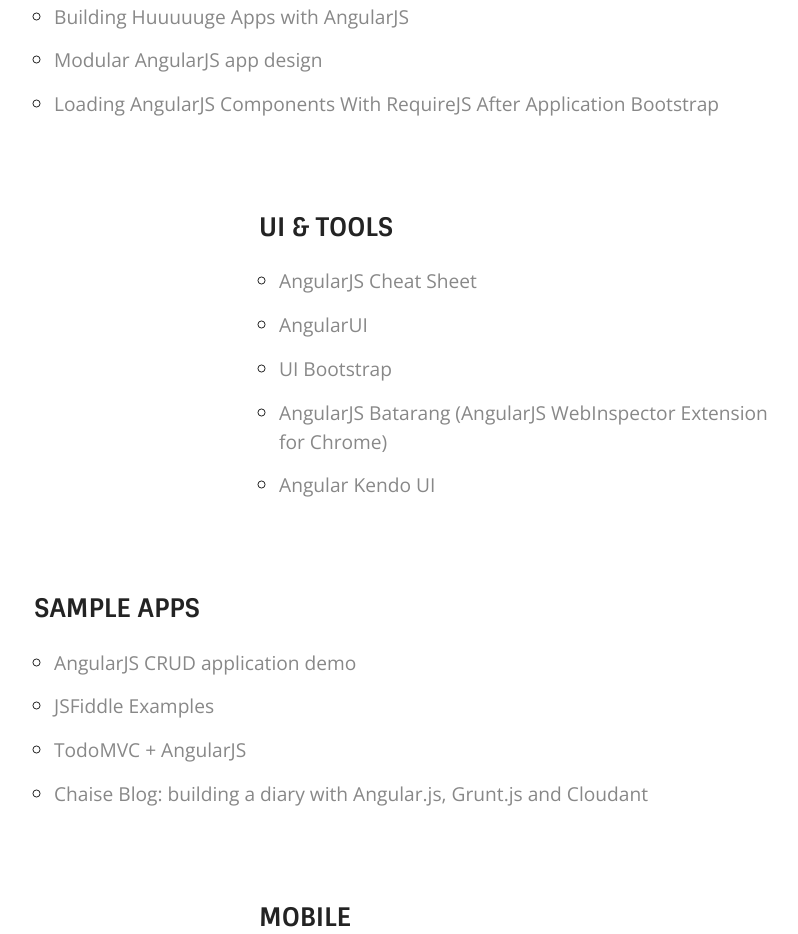
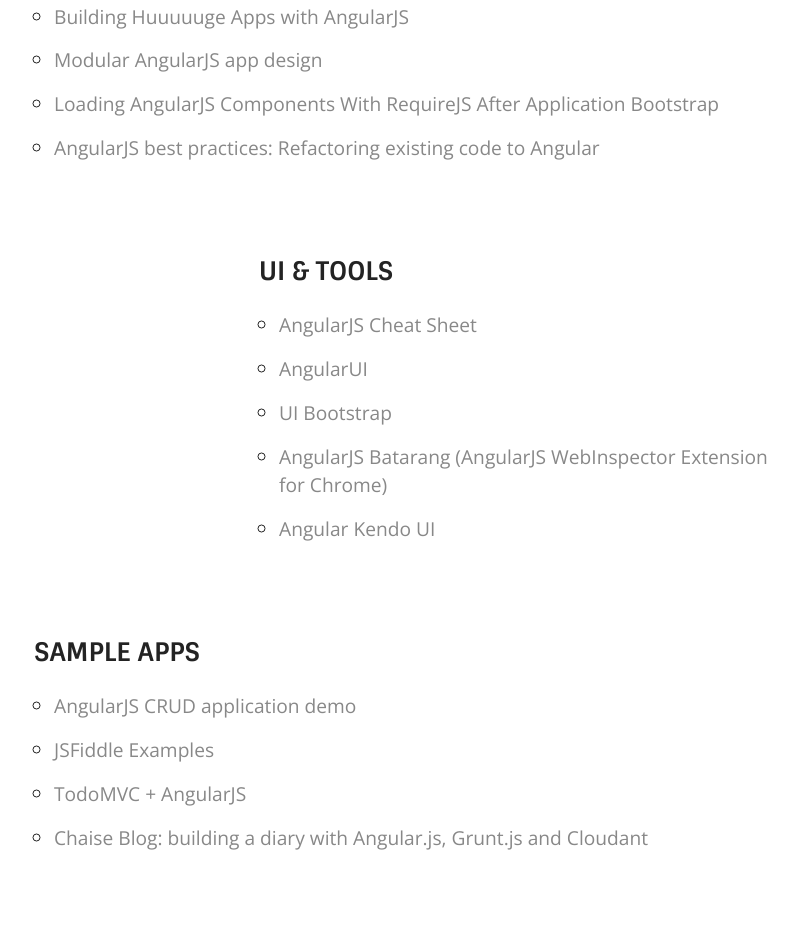
Before and after one commit to vitormalencar/angularjs-fellows, a plain HTML site: page index.html in a window 1280 px wide. Shown: the part 4467-5401 px from the top of the page, without its empty margins (236-1034 px from the left). Drawn offline with nearby package versions, Linux system fonts and the light colour scheme; a web font is replaced by a local one.

Commit message:
Add TODO, Add a link

```diff
--- a/index.html
+++ b/index.html
@@ -149,9 +149,6 @@
               An introduction to AngularJS
             </a>
           </li>
-
-
-
           <li>
             <a href="http://www.ng-newsletter.com/posts/beginner2expert-how_to_start.html" target="_blank">
               How to get started (7 steps series)
@@ -457,6 +454,12 @@
               Loading AngularJS Components With RequireJS After Application Bootstrap
             </a>
           </li>
+
+          <li>
+            <a href="http://codeutopia.net/blog/2013/12/27/angularjs-best-practices-refactoring-existing-code-to-angular/" target="_blank">
+              AngularJS best practices: Refactoring existing code to Angular
+            </a>
+          </li>
         </ul>
 
 
```
Also changed, not shown: 1 other file.
